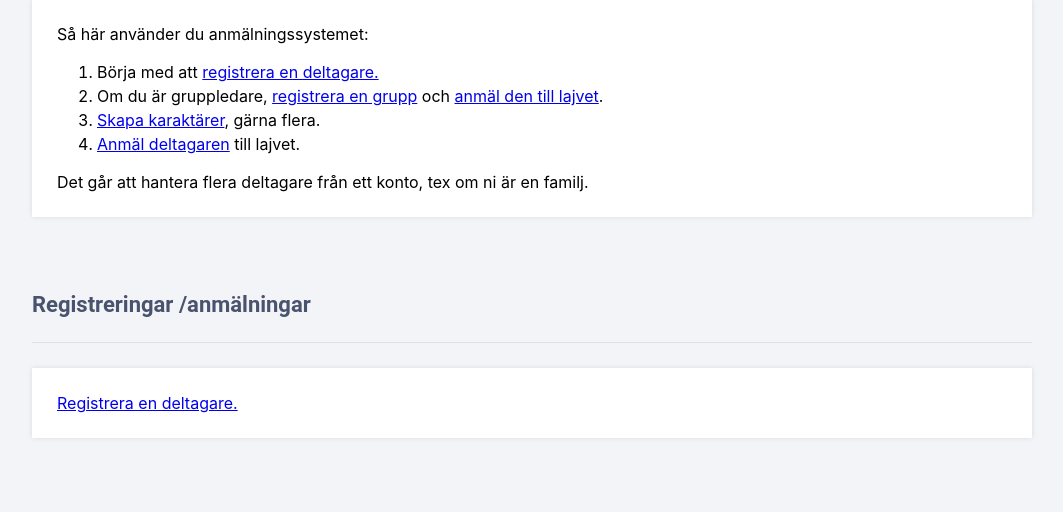
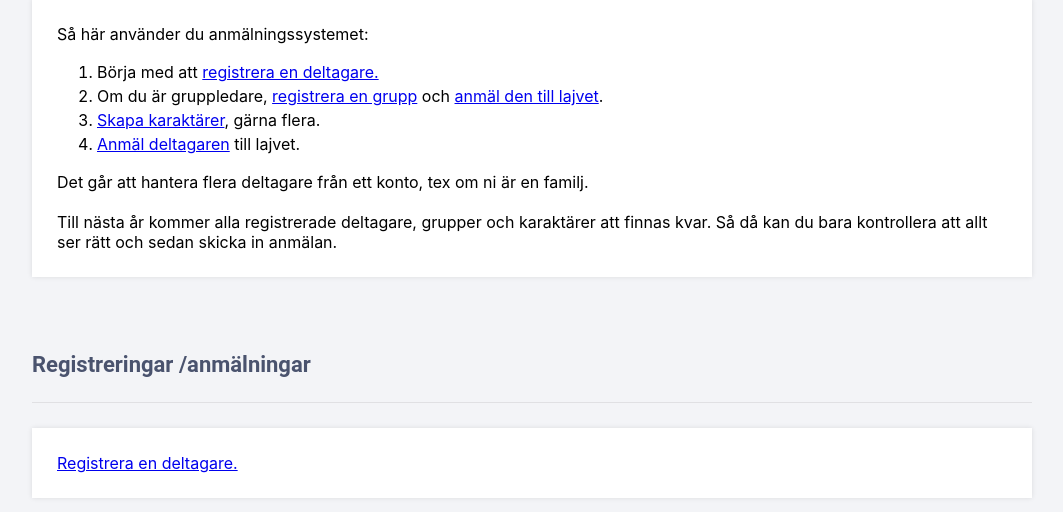
Before and after one commit to walderik/DMH, a PHP site: page /participant/index.php in a window 1280 px wide. Shown: the part 152-664 px from the top of the page, without its empty margins (108-1171 px from the left). Run offline with PHP 8.4, Linux system fonts and the light colour scheme; the visitor is signed in with stand-in values (Sample User, id 1); tables that the repository leaves empty or names only in its code hold one stand-in row (values such as "Sample post"); some libraries are stand-ins or nearby versions.

Commit message:
Förklaring för nästa år

```diff
--- a/participant/index.php
+++ b/participant/index.php
@@ -59,7 +59,8 @@
 			 	<li><a href="role_form.php">Skapa karaktärer</a>, gärna flera.</li>
 			 	<li><a href="person_registration_form.php">Anmäl deltagaren</a> till lajvet.</li>
 			 	</ol>
-			 	Det går att hantera flera deltagare från ett konto, tex om ni är en familj.
+			 	Det går att hantera flera deltagare från ett konto, tex om ni är en familj.<br><br>
+			 	Till nästa år kommer alla registrerade deltagare, grupper och karaktärer att finnas kvar. Så då kan du bara kontrollera att allt ser rätt och sedan skicka in anmälan.
 			 </div>
 		</div>
 		<div class="content">
```
